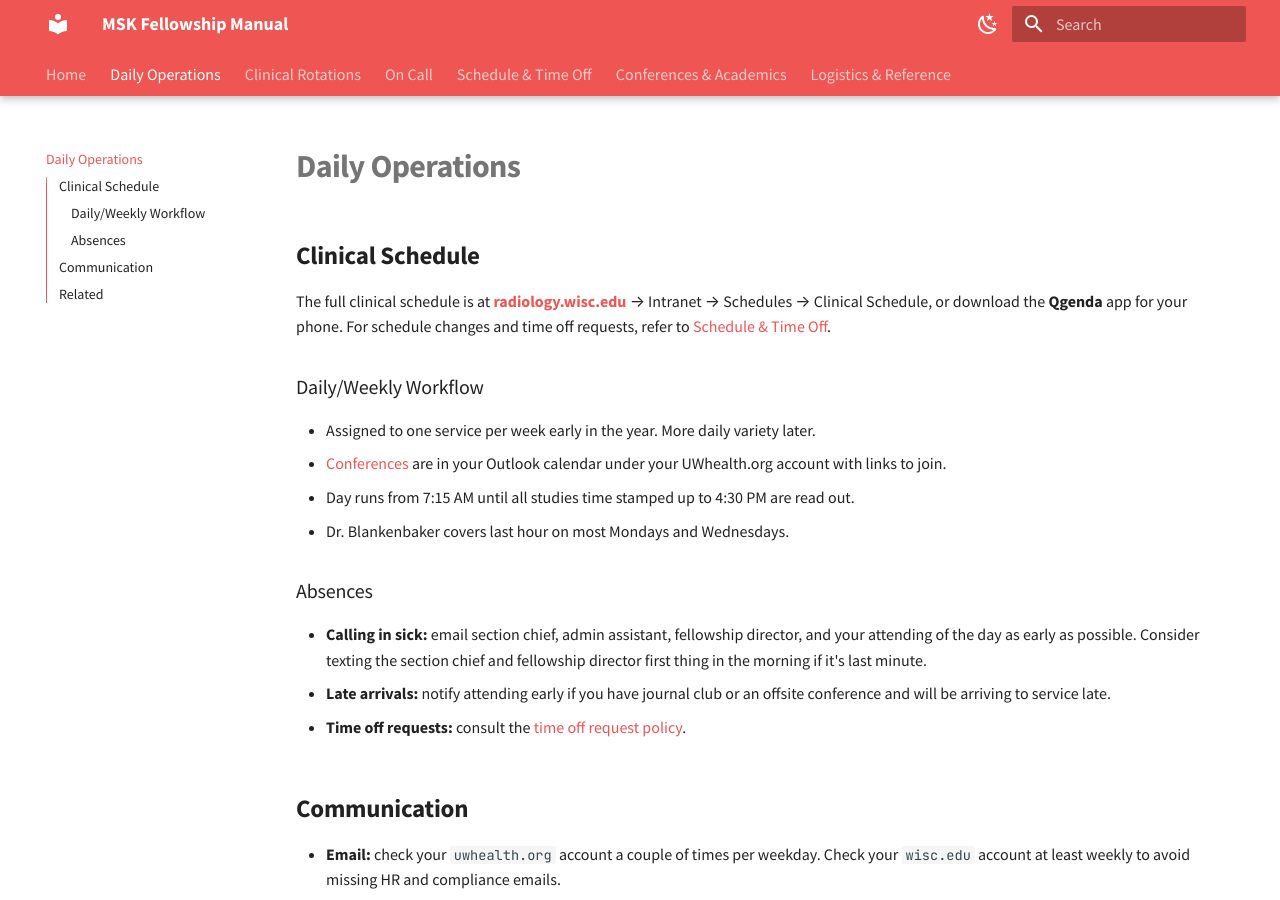
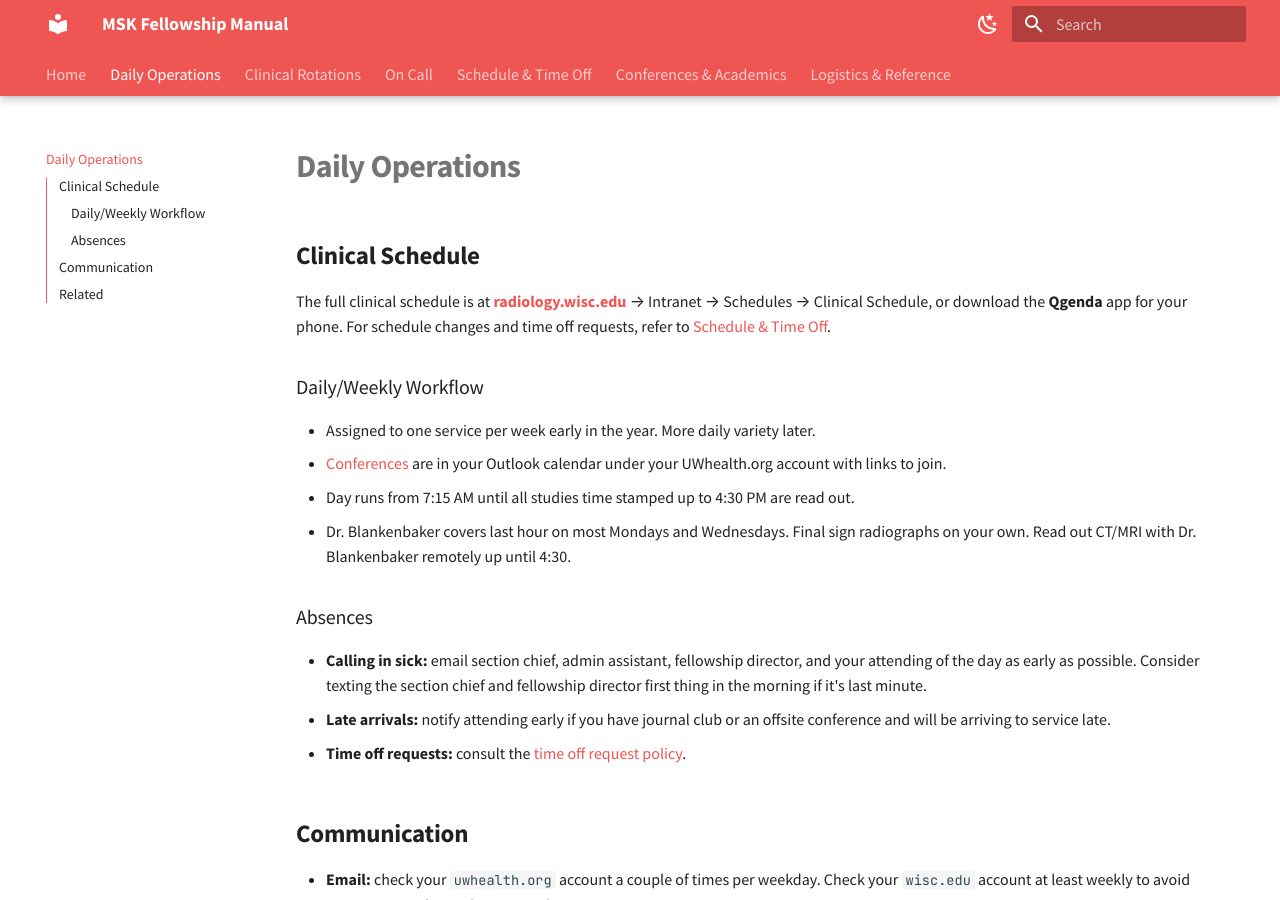
Before and after one commit to UW-MSK-Rads/msk-fellowship-manual, an MkDocs documentation site: the page built from docs/daily-operations.md, in a window 1280 px wide and 900 px high. Built offline with MkDocs 1.6.1 and Material for MkDocs 9.7.7, drawn with Linux system fonts in a browser that asks for light colours.

Commit message:
Note Blankenbaker readout cadence in Daily Operations
Final sign radiographs on your own; read out CT/MRI with Dr.
Blankenbaker remotely up until 4:30 on his Monday/Wednesday late-hour
coverage.

Co-Authored-By: Claude Opus 4.7 <noreply@anthropic.com>

```diff
--- a/docs/daily-operations.md
+++ b/docs/daily-operations.md
@@ -9,7 +9,7 @@ The full clinical schedule is at **[radiology.wisc.edu](https://www.radiology.wi
 - Assigned to one service per week early in the year. More daily variety later.
 - [Conferences](conferences.md) are in your Outlook calendar under your UWhealth.org account with links to join.
 - Day runs from 7:15 AM until all studies time stamped up to 4:30 PM are read out.
-- Dr. Blankenbaker covers last hour on most Mondays and Wednesdays.
+- Dr. Blankenbaker covers last hour on most Mondays and Wednesdays. Final sign radiographs on your own. Read out CT/MRI with Dr. Blankenbaker remotely up until 4:30.
 
 ### Absences
 
```
